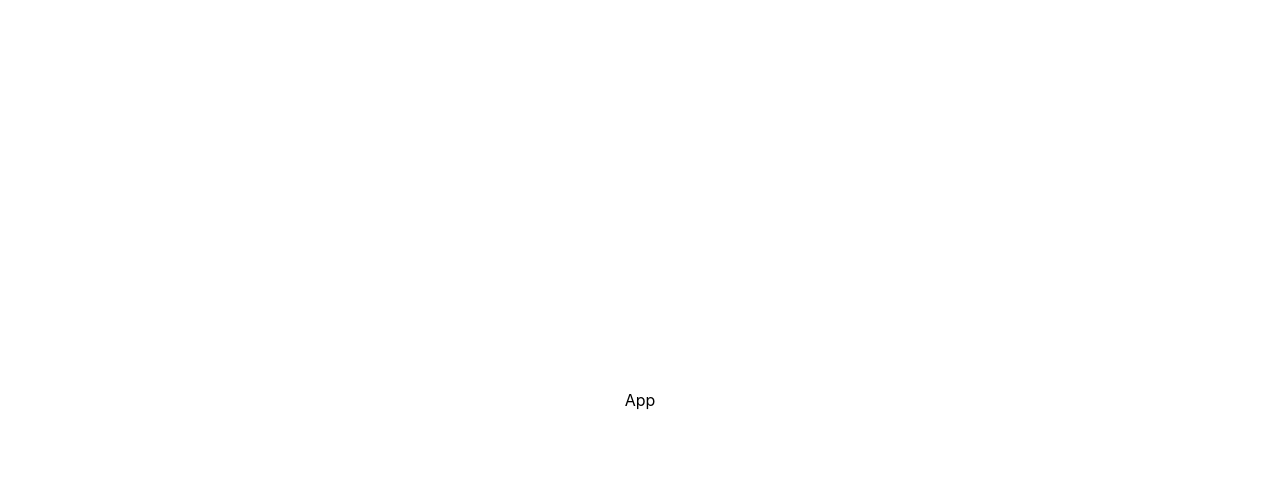
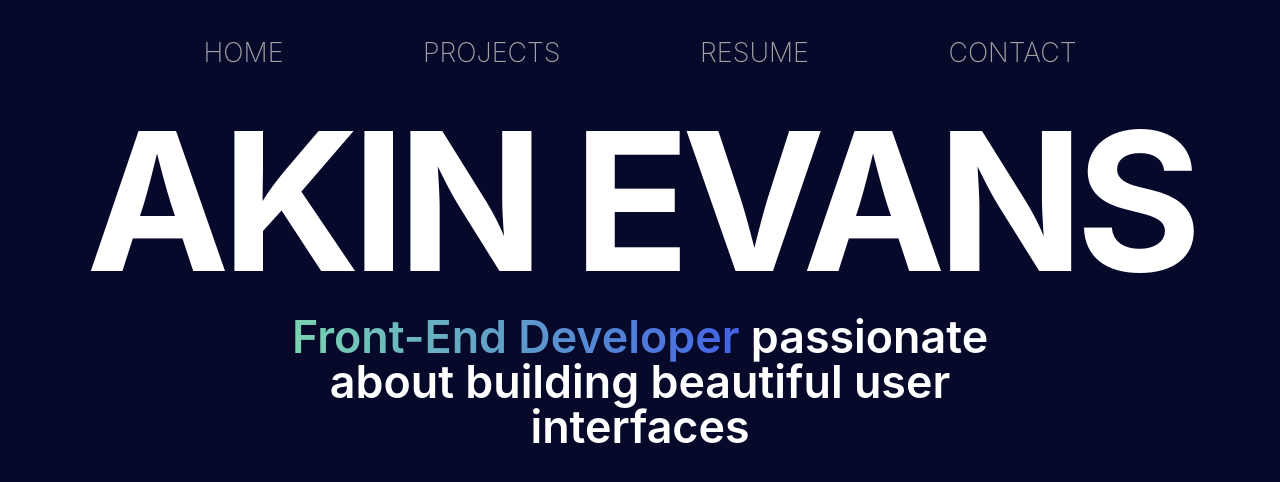
Before and after one commit to akinevans/akinevans-v5, a React (Vite) app: page /#/ in a window 1280 px wide. Shown: the top 482 px of the page. Built offline with nearby package versions, Linux system fonts and the light colour scheme.

Commit message:
Build Nav component, begin Hero component

```diff
--- a/index.html
+++ b/index.html
@@ -1,6 +1,7 @@
 <!DOCTYPE html>
 <html lang="en">
   <head>
+    <!-- TODO: install google analytics -->
     <meta charset="UTF-8" />
     <link rel="icon" type="image/svg+xml" href="/vite.svg" />
     <meta name="viewport" content="width=device-width, initial-scale=1.0" />
--- a/src/App.css
+++ b/src/App.css
@@ -1,6 +1,22 @@
-#root {
-  max-width: 1280px;
-  margin: 0 auto;
-  padding: 2rem;
-  text-align: center;
+:root {
+  /* CSS Variables */
+
+  --Background: #07092b;
+  --Primary: #fff;
+  --Secondary: #a3a3a3;
+  /* create a highlight class with the properties for creating highlighted (blue green) text */
 }
+
+html {
+  display: flex;
+  flex-direction: column;
+  justify-content: center;
+  align-items: center;
+  background-color: var(--Background);
+  color: var(--Primary);
+}
+
+.app-wrapper {
+  width: fit-content;
+  /* outline: 2px solid rgba(33, 221, 61, 0.819); */
+}
--- a/src/App.jsx
+++ b/src/App.jsx
@@ -1,7 +1,14 @@
 import "./App.css";
+import Nav from "./components/Nav/Nav";
+import Hero from "./components/Hero/Hero";
 
 function App() {
-  return <div className='app-wrapper'>App</div>;
+  return (
+    <div className='app-wrapper'>
+      <Nav />
+      <Hero />
+    </div>
+  );
 }
 
 export default App;
--- /dev/null
+++ b/src/components/Hero/Hero.css
@@ -0,0 +1,40 @@
+.hero-wrapper {
+  display: flex;
+  flex-direction: column;
+  justify-content: center;
+  align-items: center;
+  width: 90vw;
+  /* outline: 2px solid white; */
+
+  .heading,
+  .subheading {
+    margin: 0;
+    padding: 0;
+    height: auto;
+  }
+
+  .heading {
+    margin: -15px 0;
+    width: 100%;
+    font-size: 15vw;
+    font-weight: 700;
+    letter-spacing: -8px;
+    text-transform: uppercase;
+  }
+
+  .subheading {
+    margin: -15px 0 0 0;
+    max-width: 750px;
+    font-size: 3.5vw;
+    font-weight: 600;
+    line-height: 45px;
+
+    /* outline: 2px solid red; */
+  }
+}
+
+.highlight {
+  background: -webkit-linear-gradient(0deg, #7ad4b0, #4363e6);
+  -webkit-background-clip: text;
+  -webkit-text-fill-color: transparent;
+}
--- /dev/null
+++ b/src/components/Hero/Hero.jsx
@@ -0,0 +1,13 @@
+import "./Hero.css";
+
+export default function Hero() {
+  return (
+    <div className='hero-wrapper'>
+      <h1 className='heading'>Akin Evans</h1>
+      <h2 className='subheading'>
+        <span className='highlight'>Front-End Developer</span> passionate about
+        building beautiful user interfaces
+      </h2>
+    </div>
+  );
+}
--- /dev/null
+++ b/src/components/Nav/Nav.css
@@ -0,0 +1,20 @@
+.nav {
+  display: flex;
+  justify-content: space-evenly;
+  width: 100%;
+  /* outline: 2px solid red; */
+
+  .nav-link {
+    color: var(--Secondary);
+    text-decoration: none;
+    text-transform: uppercase;
+    font-weight: 200;
+    font-size: 2.1vw;
+    transition: color 0.2s ease;
+  }
+
+  .nav-link:hover {
+    color: var(--Primary);
+    transition: color 0.2s ease;
+  }
+}
--- /dev/null
+++ b/src/components/Nav/Nav.jsx
@@ -0,0 +1,20 @@
+import "./Nav.css";
+
+export default function Nav() {
+  return (
+    <nav className='nav'>
+      <a href='' className='nav-link'>
+        Home
+      </a>
+      <a href='' className='nav-link'>
+        Projects
+      </a>
+      <a href='' className='nav-link'>
+        Resume
+      </a>
+      <a href='' className='nav-link'>
+        Contact
+      </a>
+    </nav>
+  );
+}
--- a/src/index.css
+++ b/src/index.css
@@ -1,16 +1,20 @@
 :root {
+  max-width: 1280px;
+  margin: 0 auto;
+  padding: 2rem;
+  text-align: center;
   font-family: Inter, system-ui, Helvetica, Arial, sans-serif;
-  /* line-height: 1.5;
+  line-height: 1.5;
   font-weight: 400;
-
-  color: rgba(255, 255, 255, 0.87);
-  background-color: #242424; */
 }
 
 body {
+  display: flex;
+  justify-content: center;
+  align-items: flex-start;
+
   margin: 0;
-  display: flex;
-  place-items: center;
+  width: fit-content;
   min-width: 320px;
   min-height: 100vh;
 }
```
Also changed, not shown: src/assets/external-link.svg (added), src/assets/github.svg (added).
